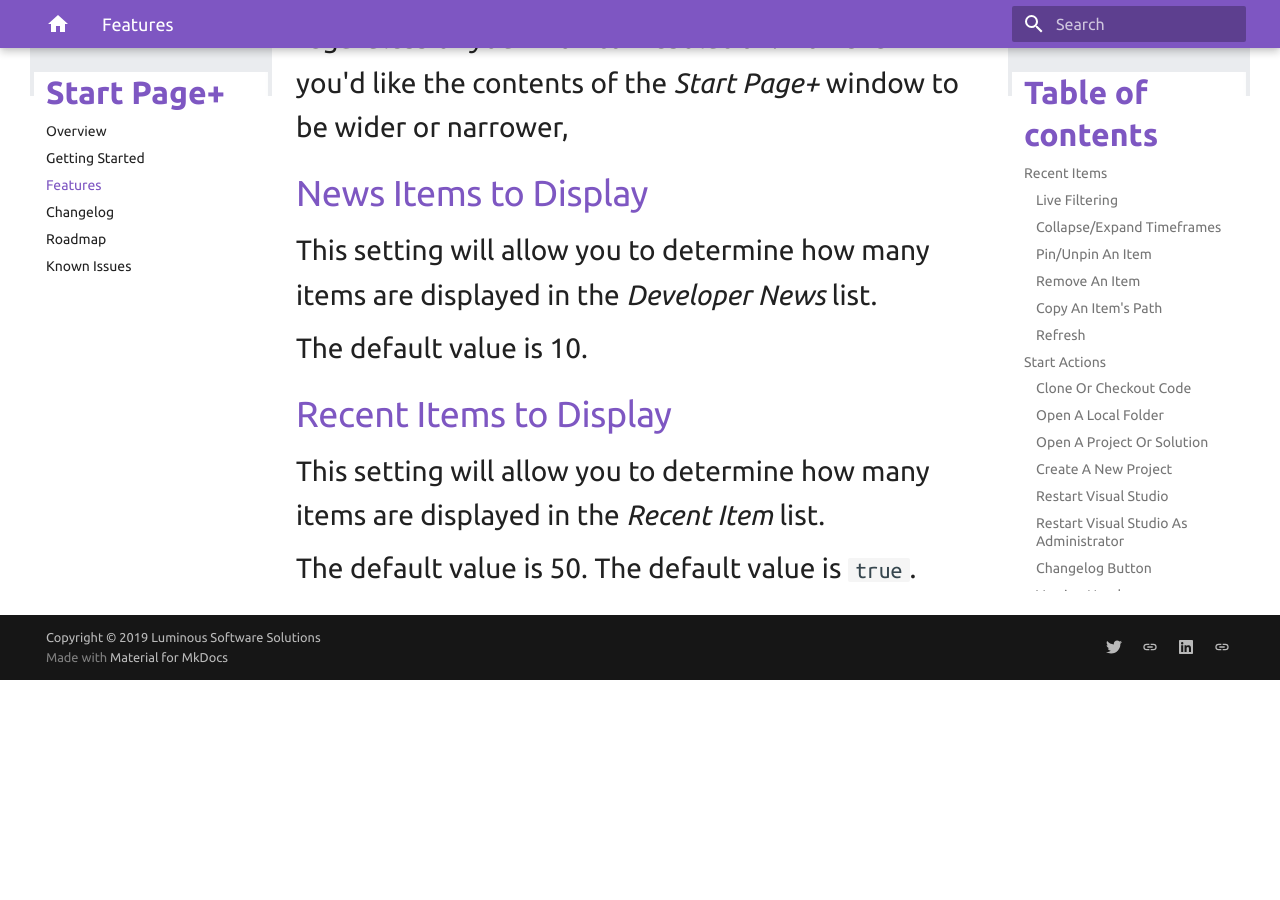
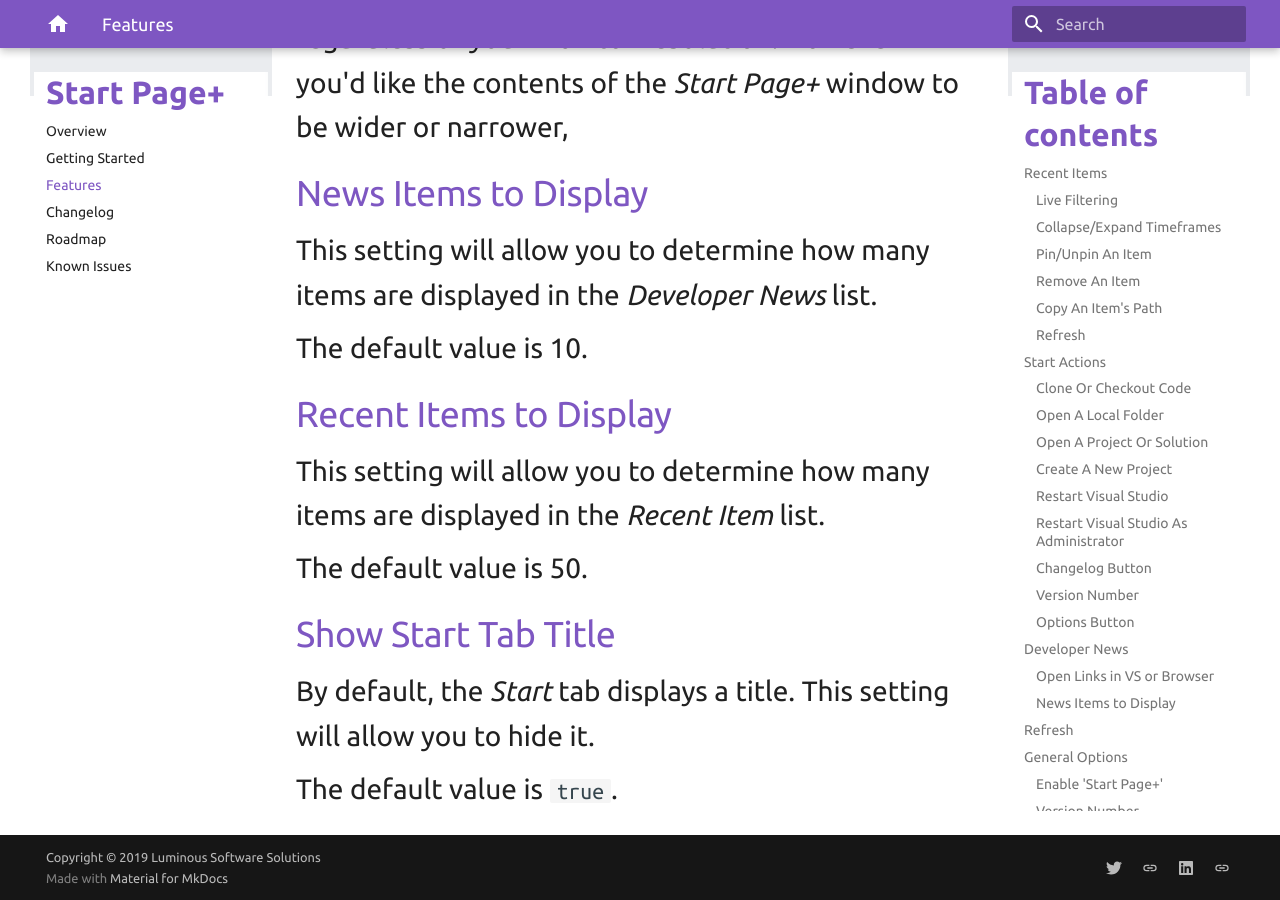
Before and after one commit to luminous-software/start-page-plus, an MkDocs documentation site: the page built from docs-source/features.md, in a window 1280 px wide and 900 px high, scrolled down 11400 px. Built offline with MkDocs 1.6.1 and Material for MkDocs 9.7.7, drawn with Linux system fonts in a browser that asks for light colours; old or Windows-style settings are respelled for this version of MkDocs; before the commit the page ends 12080 px from its top, so only the background shows below that.

Commit message:
Update documentation source files
#1202

```diff
--- a/docs-source/features.md
+++ b/docs-source/features.md
@@ -196,4 +196,9 @@
 This setting will allow you to determine how many items are displayed in the *Recent Item* list.
 
 The default value is 50.
+
+### Show Start Tab Title
+
+By default, the *Start* tab displays a title. This setting will allow you to hide it.
+
 The default value is `true`.
```
Also changed, not shown: docs-source/changelog.md (+3 -0 lines).
